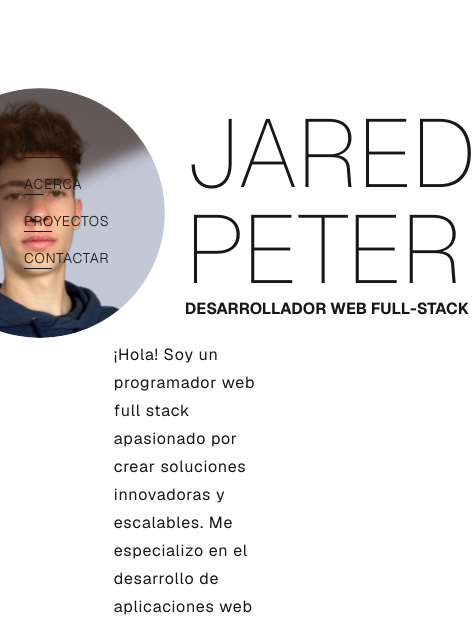
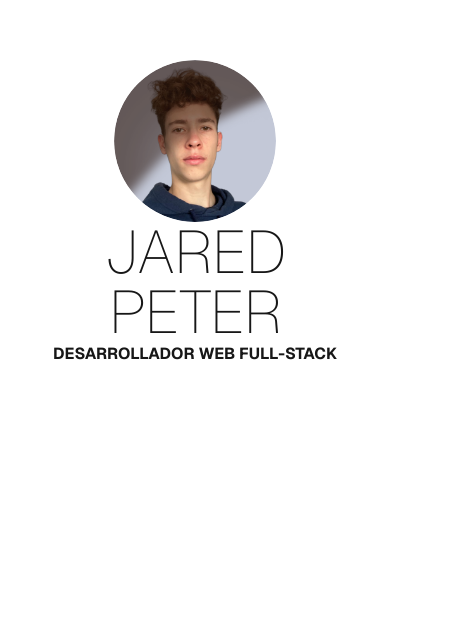
Before and after one commit to xsky13/portfolio, a Next.js app: page / in a window 390 px wide. Shown: the part 209-835 px from the top of the page, 475 px wide, since content can reach past the window. Built offline with nearby package versions, Linux system fonts and the light colour scheme.

Commit message:
made whole page responsive

```diff
--- a/app/components/About.js
+++ b/app/components/About.js
@@ -1,6 +1,6 @@
 export default function About() {
     return (
-        <div id="acerca" className="leading-7 tracking-wider h-screen flex flex-col items-center justify-center">
+        <div id="acerca" className="text-sm md:text-base leading-7 tracking-wider h-screen flex flex-col items-center justify-center">
             <p>¡Hola! Soy un programador web full stack apasionado por crear soluciones innovadoras y escalables. Me especializo en el desarrollo de aplicaciones web modernas, combinando un enfoque creativo y técnico para resolver problemas y ofrecer experiencias de usuario excepcionales.</p>
             <p className="my-5">Tengo experiencia trabajando con tecnologías frontend como React, Vue y Nuxt/Next y frameworks backend como NodeJS y Laravel. Además, manejo bases de datos relacionales y no relacionales, como MySQL y MongoDB.</p>
             <p className="mb-5">Mi objetivo es seguir creciendo profesionalmente, aprender nuevas tecnologías y contribuir a proyectos que generen un impacto positivo.</p>
--- a/app/components/Contact.js
+++ b/app/components/Contact.js
@@ -2,10 +2,10 @@ export default function Contact() {
     return (
         <div id="contactar" className="h-screen flex flex-col justify-center items-center">
             <h1 className="font-thin uppercase">Contactar</h1>
-            <div className="mt-3 text-sm flex">
-                <a href="mailto:aljapeter05@gmail.com" className="mx-4">aljapeter05@gmail.com</a> |
-                <a href="https://github.com/xsky13" className="link mx-4">https://github.com/xsky13</a> |
-                <span className="mx-4">+54 9 343 451 7136</span>
+            <div className="mt-3 text-sm md:flex">
+                <a href="mailto:aljapeter05@gmail.com" className="block my-3 md:my-0 mx-4">aljapeter05@gmail.com</a> <span className="hidden md:block">|</span>
+                <a href="https://github.com/xsky13" className="block link my-3 md:my-0 mx-4">https://github.com/xsky13</a> <span className="hidden md:block">|</span>
+                <span className="my-3 md:my-0 mx-4">+54 9 343 451 7136</span>
             </div>
         </div>
     );
--- a/app/globals.css
+++ b/app/globals.css
@@ -25,6 +25,7 @@ body {
 	color: var(--foreground);
 	background: var(--background);
 	font-family: Arial, Helvetica, sans-serif;
+	overflow-x: hidden;
 }
 
 .light {
--- a/app/page.js
+++ b/app/page.js
@@ -35,7 +35,7 @@ export default function Home() {
         const options = {
             root: null,
             rootMargin: '0px',
-            threshold: 0.6, // Trigger when 60% of the section is visible
+            threshold: 0.6,
         };
 
         const observer = new IntersectionObserver((entries) => {
@@ -46,7 +46,6 @@ export default function Home() {
             });
         }, options);
 
-        // Observe all sections
         Object.values(sections).forEach((item) => {
             if (item.ref.current) {
                 observer.observe(item.ref.current);
@@ -54,7 +53,6 @@ export default function Home() {
         });
 
         return () => {
-            // Clean up the observer
             Object.values(sections).forEach((item) => {
                 if (item.ref.current) {
                     observer.unobserve(item.ref.current);
@@ -65,7 +63,7 @@ export default function Home() {
 
     return (
         <div>
-            <div className="fixed top-[40%]">
+            <div className="hidden lg:block fixed top-[40%]">
                 <ul className="ml-6 text-sm">
                     {Object.values(sections).map((key) => (
                         <li className="list-item" key={key.id}>
@@ -81,22 +79,20 @@ export default function Home() {
                     ))}
                 </ul>
             </div>
-            <div id="home" ref={sections.home.ref} className="h-screen flex justify-center items-center">
-                <Image
+            <div id="home" ref={sections.home.ref} className="h-screen flex flex-col md:flex-row justify-center items-center">
+                <img
                     src="/profile.png"
-                    className="rounded-full"
-                    width={250}
-                    height={250}
+                    className="rounded-full w-5/12 md:w-2/12"
                     alt="profile picture"
                 />
-                <div className="ml-5">
-                    <h1 className="uppercase text-8xl font-thin">
+                <div className="md:ml-5">
+                    <h1 className="uppercase text-6xl text-center md:text-8xl font-thin">
                         Jared <br /> Peter
                     </h1>
                     <span className="font-bold uppercase">Desarrollador web full-stack</span>
                 </div>
             </div>
-            <div className="block m-auto w-5/12">
+            <div className="block m-auto w-10/12 lg:w-5/12">
                 <section id="about" ref={sections.about.ref}>
                     <About />
                 </section>
```
